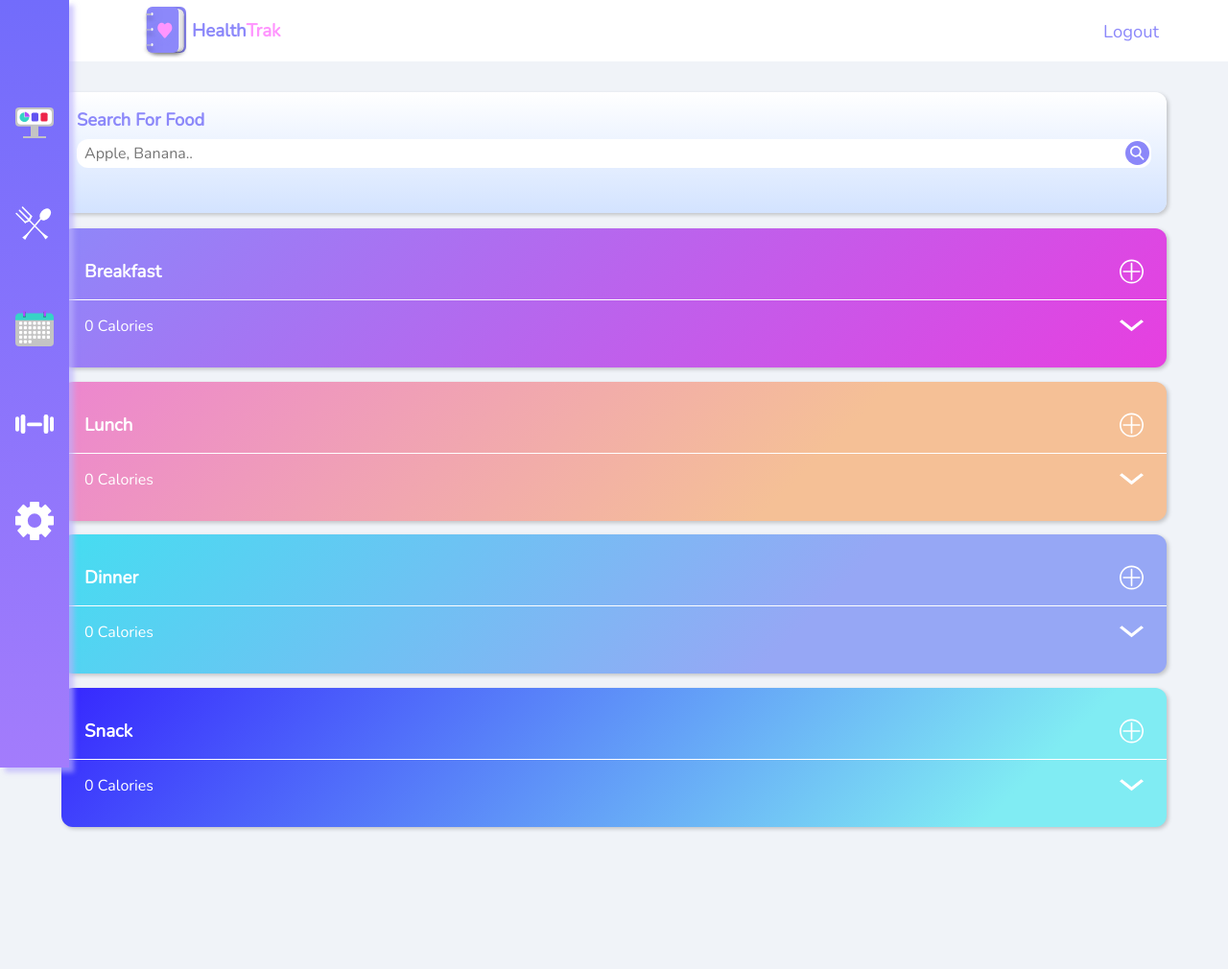
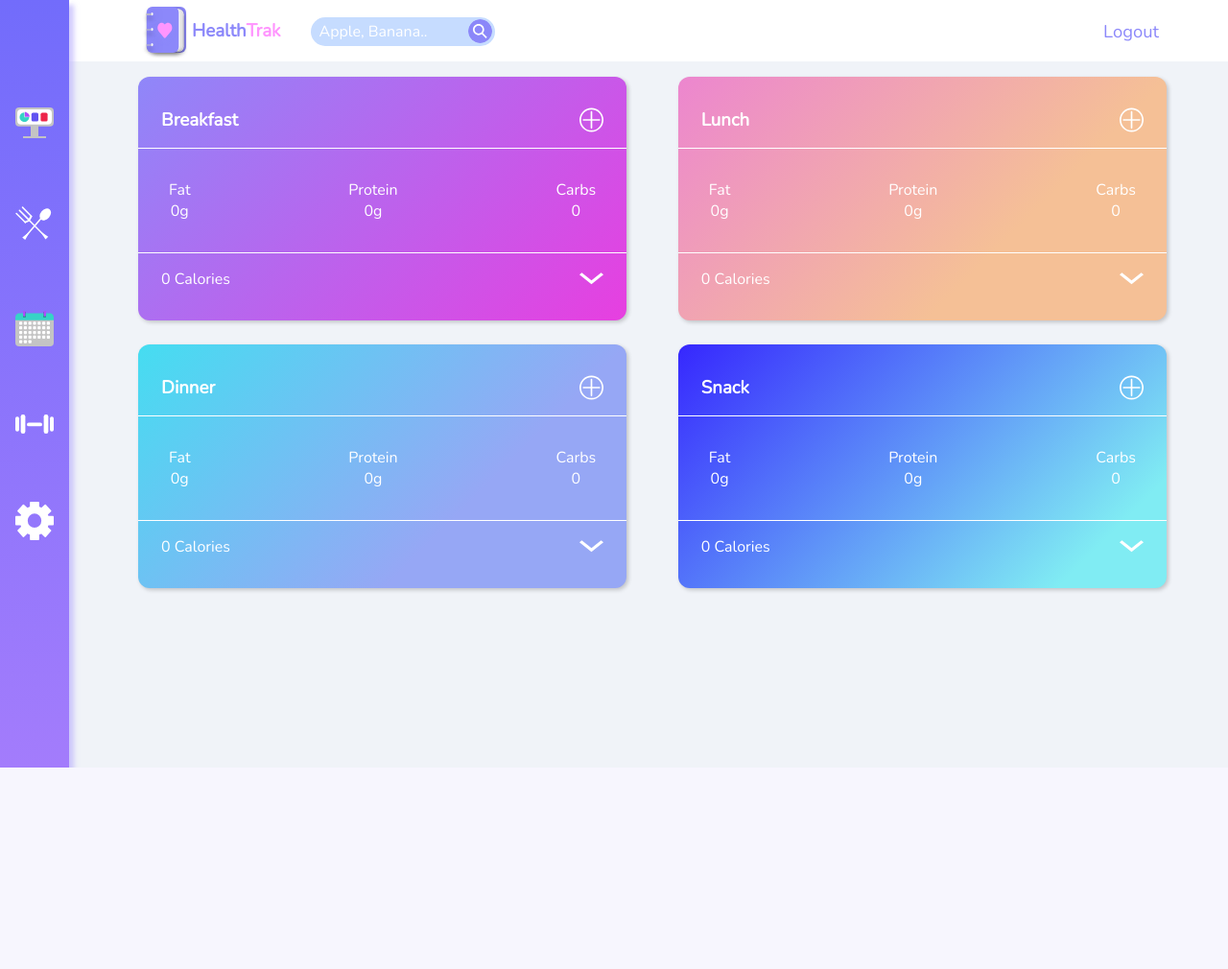
Before and after one commit to connorskorburg/HealthTrak, a Flask app: page /meals in a window 1280 px wide. Shown: the whole page at 96% size. After the commit the page ends 800 px from the top, so only its background shows below. Run offline with Flask 2, Linux system fonts and the light colour scheme; the visitor is signed in with stand-in values (Sample User, id 1); data comes from the database, SQL or seed files in the repository; data that the repository does not hold is empty.

Commit message:
meals page is completely responsive

```diff
--- a/controllers.py
+++ b/controllers.py
@@ -97,6 +97,7 @@ def meals():
                         x["protein"] = m.total_protein
                         x["carbs"] = m.total_carbs
                         x["calories"] = m.total_calories
+
         return render_template('meals.html', user=user, meals=meals, local_time=local_time)
 # add food item to meal
 def newFood():
--- a/static/css/track.css
+++ b/static/css/track.css
@@ -1,9 +1,4 @@
 
-
-
-#json-logs {
-  display: none;
-}
 
 .error-container {
   width: 100%;
@@ -29,12 +24,14 @@
     outline: none;
     display: inline-block;
     border: none;
+    background-color: #fff;
     border-radius: 0.75rem;
     font-size: 1rem;
     padding: 0.25rem 0.5rem;
   }
   #search-food input::placeholder {
     font-size: 1rem;
+    background-color: #fff;
   }
 
   #search-food form label {
@@ -48,7 +45,6 @@
   #search-food form button{
     display: inline-block;
     width: 25px;
-
     position: relative;
     bottom: 1.75rem;
     left: calc(100% - 27px);
@@ -267,3 +263,85 @@
         -webkit-box-shadow: 2px 2px 4px rgba(0, 0, 0, 0.2);
                 box-shadow: 2px 2px 4px rgba(0, 0, 0, 0.2);
       }
+
+
+
+
+
+.meal-nutrients, #food-search-nav{
+  display: none;
+}
+
+
+@media screen and (min-width:750px) {
+  #all-meals {
+    grid-template-columns: 1fr 1fr;
+    grid-gap: 5%;
+  }
+  #search-food {
+    padding: 1rem 5%;
+  }
+  .meal-nutrients {
+    display: flex;
+    padding: 2rem;
+    border-bottom: 1px solid #fff;
+    justify-content: space-between;
+  }
+}
+
+@media screen and (min-width:1100px) {
+  #all-meals {
+    width: calc(100% - 5rem);
+    margin-left: 5rem;
+    margin-bottom: 0;
+  }
+  #search-food {
+    display: none;
+  }
+  #food-search-nav {
+    margin-left: 1rem;
+    display: inline-block;
+    margin-top: 1.15rem;
+  }
+  #food-search-nav form {
+    width: 14rem;
+    display: flex;
+
+  }
+    #food-search-nav input {
+      display: inline-block;
+      width: 12rem;
+      outline: none;
+      color: white;
+      border: none;
+      background-color: var(--lightBlue);
+      border-radius: 1rem;
+      font-size: 1rem;
+      padding: 0.25rem 0.5rem;
+    }
+    #food-search-nav input::placeholder {
+      font-size: 1rem;
+      color: white;
+      font-size: 1rem;
+      background-color: var(--lightBlue);
+    }
+    #food-search-nav form button{
+      background: url('/static/images/search-icon.svg') no-repeat;
+      position: relative;
+      right: 1.75rem;
+      bottom: 0.15rem;
+      margin-top: 0.25rem;
+      border-radius: 50%;
+      width: 25px;
+      height: 25px;
+      border: none;
+      outline: none;
+    }
+    #food-search-nav form button:hover {
+      cursor: pointer;
+      transform: scale(1.02);
+      box-shadow: 2px 2px 4px rgba(0, 0, 0, 0.2);
+      transition: all 350ms ease-in-out;
+    }
+
+}
--- a/templates/meals.html
+++ b/templates/meals.html
@@ -12,7 +12,7 @@
 </head>
 <body>
 
-  <div id="json-logs"></div>
+
 
   <nav class="top-nav">
 
@@ -20,11 +20,25 @@
 
         <img src="/static/images/HealthTrak-icon.svg" alt="HealthTrak Icon">
         <h1><span>Health</span><span>Trak</span></h1>
+
+        <section id="food-search-nav">
+
+          <form action="/search" method="post">
+
+            <input type="text" name="search" placeholder="Apple, Banana..">
+            <!-- <button type="submit"><img src="../static/images/search-icon.svg" alt="Search Icon"></button> -->
+            <button type="submit"></button>
+
+          </form>
+
+        </section>
+
         <a href="/logout">Logout</a>
 
     </nav>
 
   </nav>
+
   <div class="error-container">
 
     {% with food_error = get_flashed_messages(category_filter = ["food_error"]) %}
@@ -58,6 +72,33 @@
         <img class="new-meal" src="../static/images/plus-icon.svg" alt="Plus Icon">
 
       </header>
+
+      <section class="meal-nutrients" >
+
+        <div>
+
+          <p>Fat</p>
+          <p>{{ m.fat|round|int }}g</p>
+
+        </div>
+
+        <div>
+
+          <p>Protein</p>
+          <p>{{ m.protein|round|int }}g</p>
+
+        </div>
+
+        <div>
+
+          <p>Carbs</p>
+          <p>{{ m.carbs|round|int }}</p>
+
+        </div>
+
+
+
+      </section>
 
       <div class="dropdown">
 
```
